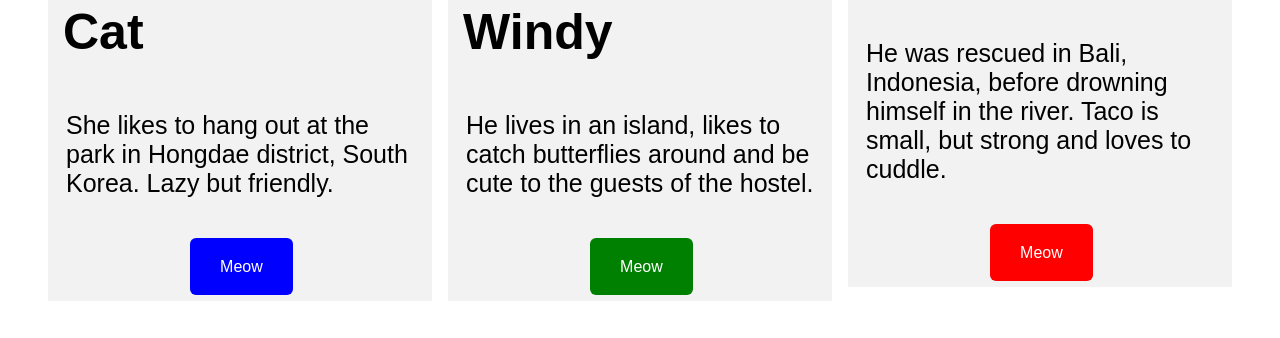
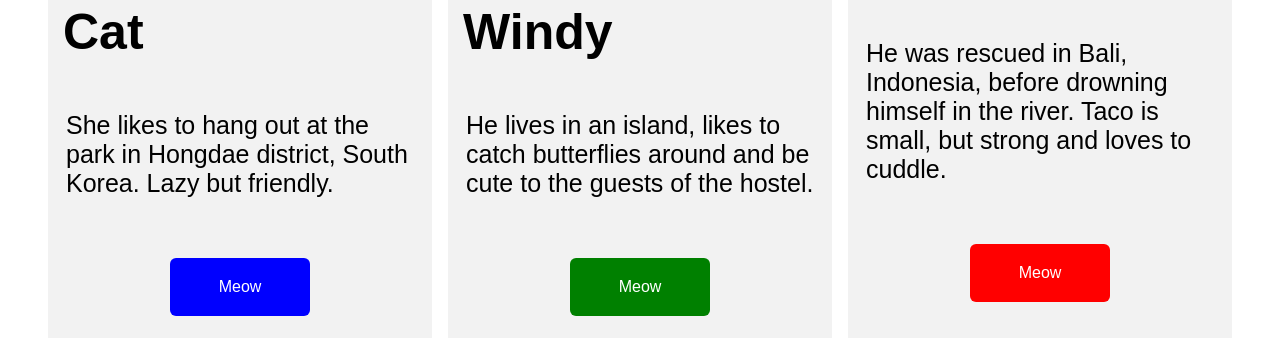
Before and after one commit to jypark0407/chingu-pre-work, a plain HTML site: page index.html in a window 1280 px wide. Shown: the part 787-1125 px from the top of the page. Drawn offline with Linux system fonts and the light colour scheme; grey boxes are pictures that could not be loaded.

Commit message:
Improve css for buttons

```diff
--- a/style.css
+++ b/style.css
@@ -41,9 +41,13 @@ p {
   padding:20px 30px;
   border-radius:6px;
   position:relative;
-  left:37%;
+/*   left:45%; */
+   display:block;
+   margin: 0 auto;
+  width:5em;
   margin-top:30px;
   margin-bottom:30px;
+  text-align: center;
 }
 
 .button_blue{
@@ -218,13 +222,12 @@ li:hover, li:active, li:focus {
 .big_column {
   position:relative;
   background-color:#F2F2F2;
-  margin : 30px;
 }
 
 .column-10{
   position:relative;
-  left:30px;
-  right:20px;
+/*   left:30px;
+  right:20px; */
   margin:auto;
   padding-bottom:30px;
 }
```
Also changed, not shown: favicon.ico (added).
